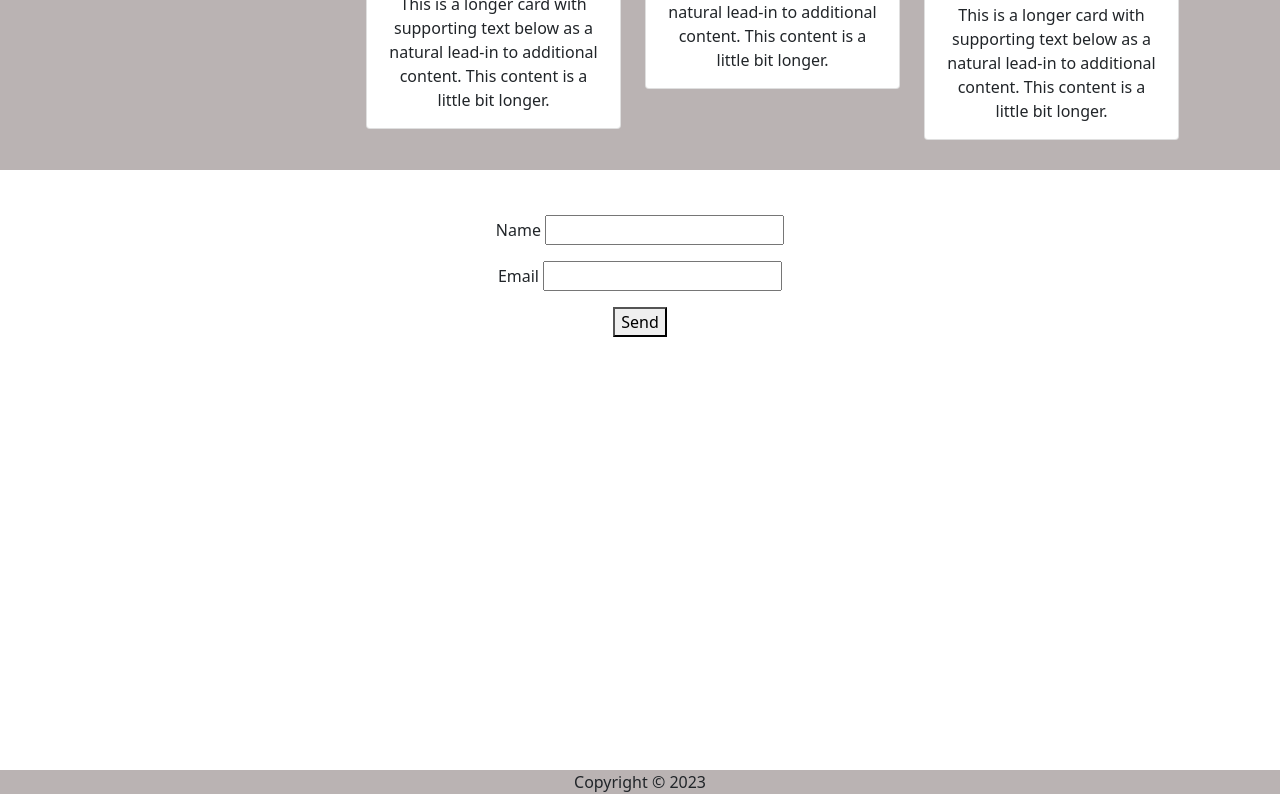
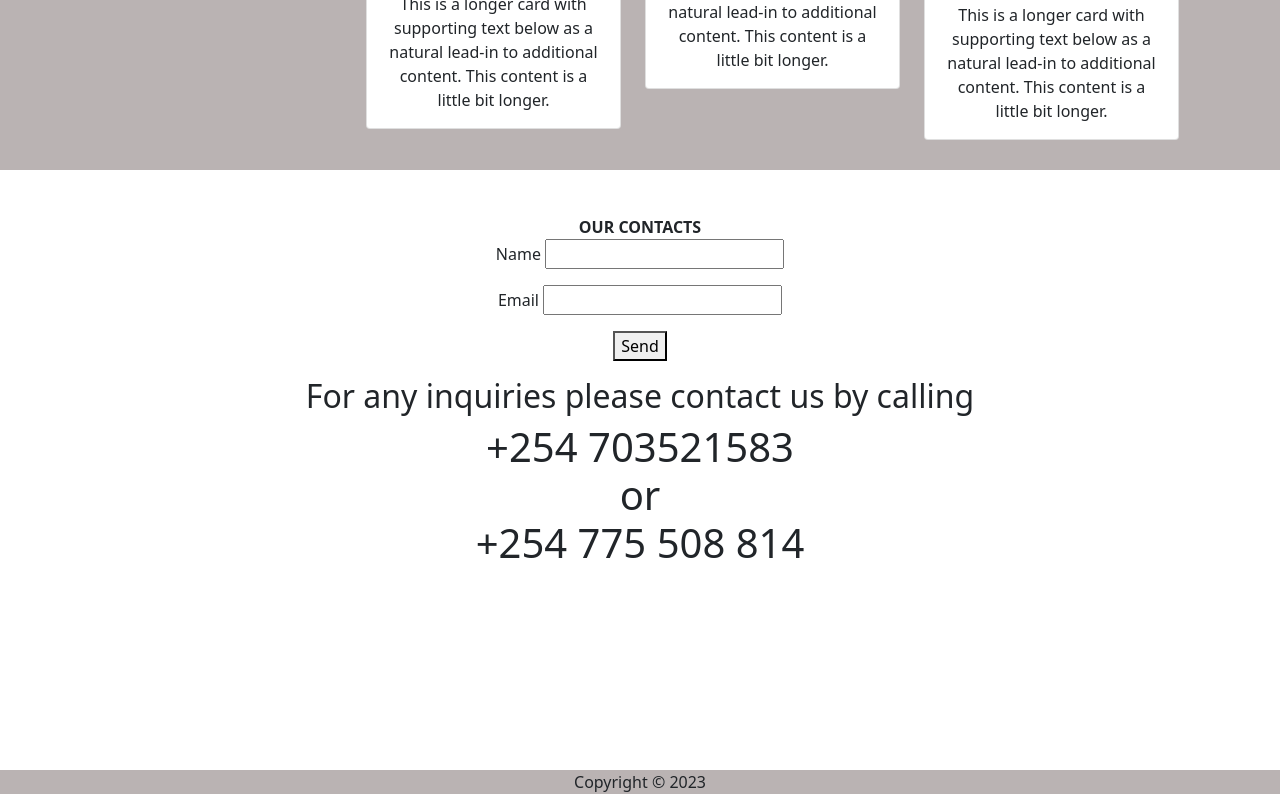
Before and after one commit to EdwinNdungu/IN-MOUSE-SYSTEM-ltd, a plain HTML site: page index.html in a window 1280 px wide. Shown: the part 2005-2815 px from the top of the page. Drawn offline with nearby package versions, Linux system fonts and the light colour scheme.

Commit message:
Add this

```diff
--- a/index.html
+++ b/index.html
@@ -150,6 +150,7 @@
 
 
       <div id="contacts">
+        <B>OUR CONTACTS</B><br>
         <form name="contact" netlify>
           <p>
             <label>Name <input type="text" name="name" /></label>
@@ -161,6 +162,12 @@
             <button type="submit">Send</button>
           </p>
         </form>
+        <div class="contacts">
+         <h2> For any inquiries please contact us by calling</h2>
+         <h1>+254 703521583 <br>or<br> +254 775 508 814</h1>
+        </div>
+
+
 
       </div>
 
--- a/style.css
+++ b/style.css
@@ -48,6 +48,7 @@
 }
 
 
+
 #contacts{
     text-align: center;
     padding-top: 45px;
@@ -69,4 +70,5 @@
 
     }
 
+
 }
```
